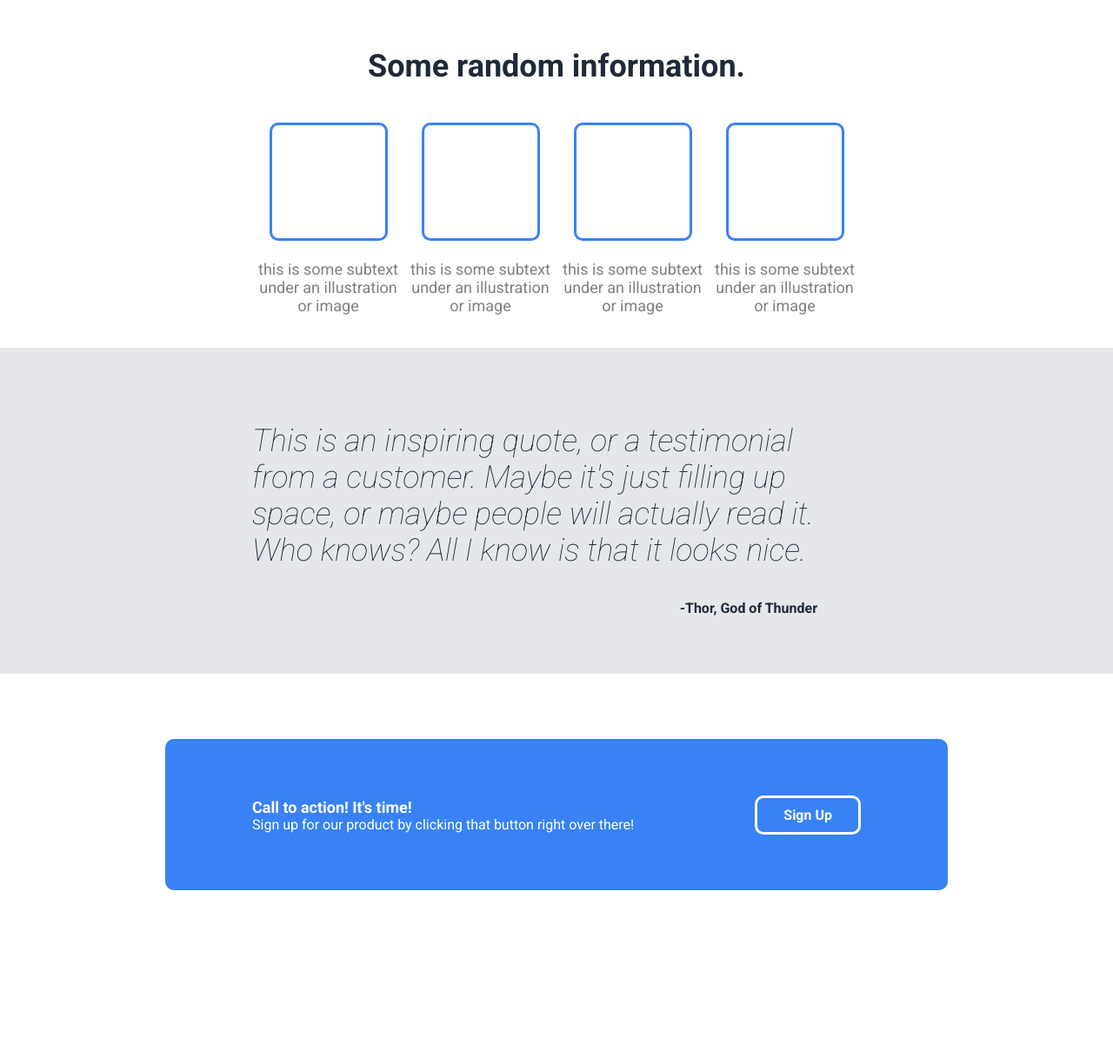
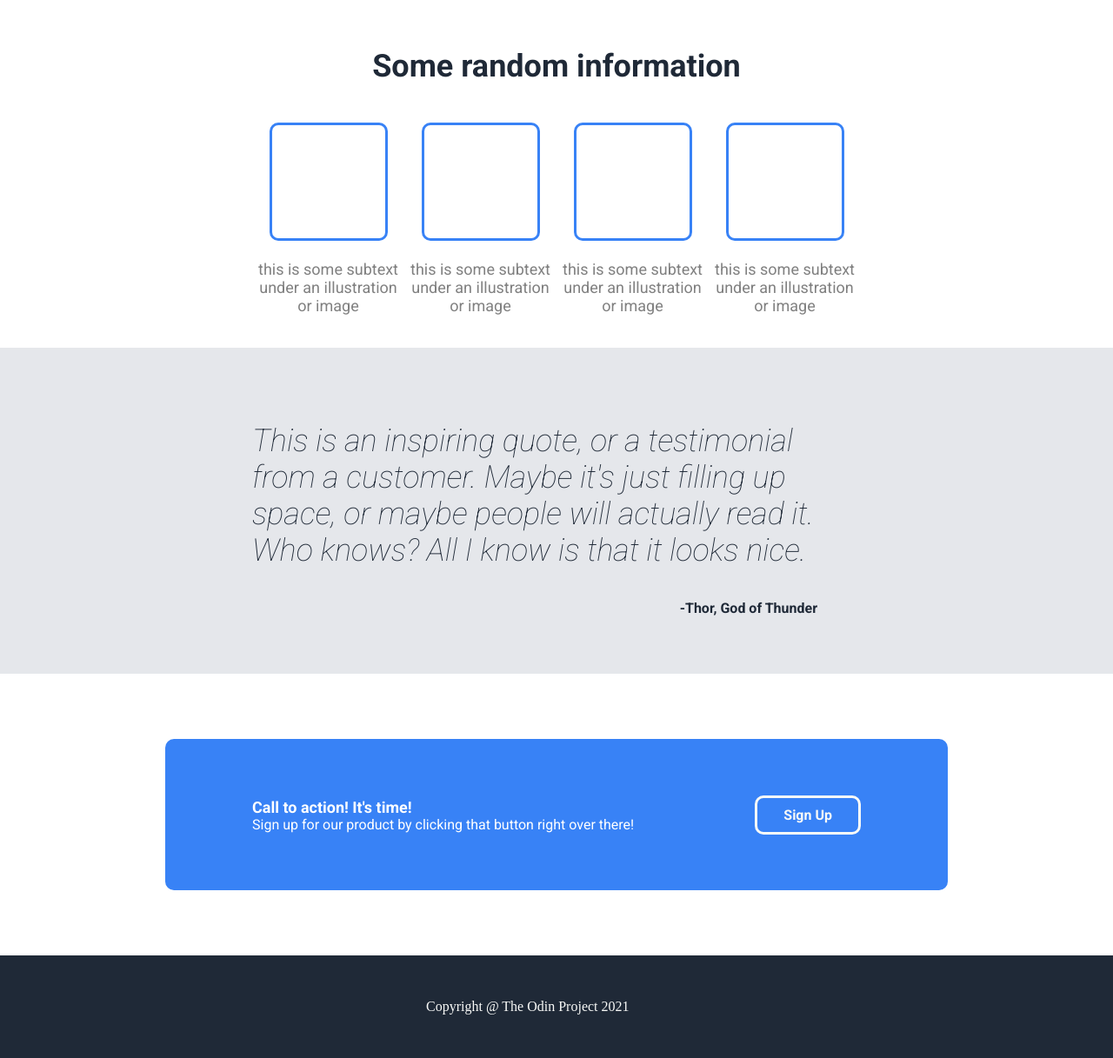
Before and after one commit to Philip-11/Landing-Page, a plain HTML site: page index.html in a window 1280 px wide. Shown: the part 462-1679 px from the top of the page at 87% size. Before the commit the page ends 1561 px from the top, so only its background shows below. Drawn offline with Linux system fonts and the light colour scheme.

Commit message:
Added footer section

```diff
--- a/index.html
+++ b/index.html
@@ -22,7 +22,7 @@
 		<section class="hero-parent">
 			<div class="hero-text">
 			<h1 class="hero-sub">This website is awesome</h1>
-			<p class="hero-des">This website has some subtext that goes here under the main title. It's a smaller font and the color is lower <br> contrast</p>
+			<p class="hero-des">This website has some subtext that goes here under the main title. It's a smaller font and the color is lower <br> contrast.</p>
 			<a href="" class="sign-btn">Sign Up</a>
 			</div>
 
@@ -31,7 +31,7 @@
 	</div>
 
 	<div class="information-sec">
-		<h1 class="information-head">Some random information.</h1>
+		<h1 class="information-head">Some random information</h1>
 
 		<div class="information-container">
 			<div class="item">
@@ -71,5 +71,11 @@
 			<a href="" class="sign-btn2">Sign Up</a>
 		</div>
 	</div>
+
+	<div class="footer">
+		<footer>
+			Copyright @ The Odin Project 2021
+		</footer>
+	</div>
 </body>
 </html>
--- a/style.css
+++ b/style.css
@@ -231,3 +231,15 @@ img {
     font-family: var(--ff);
     border-radius: 10px;
 }
+
+.footer {
+    background: var(--bg-color);
+}
+
+footer {
+    color: var(--primary-color);
+    width: 100%;
+    max-width: 300px;
+    margin: 0 auto;
+    padding: 50px;
+}
```
